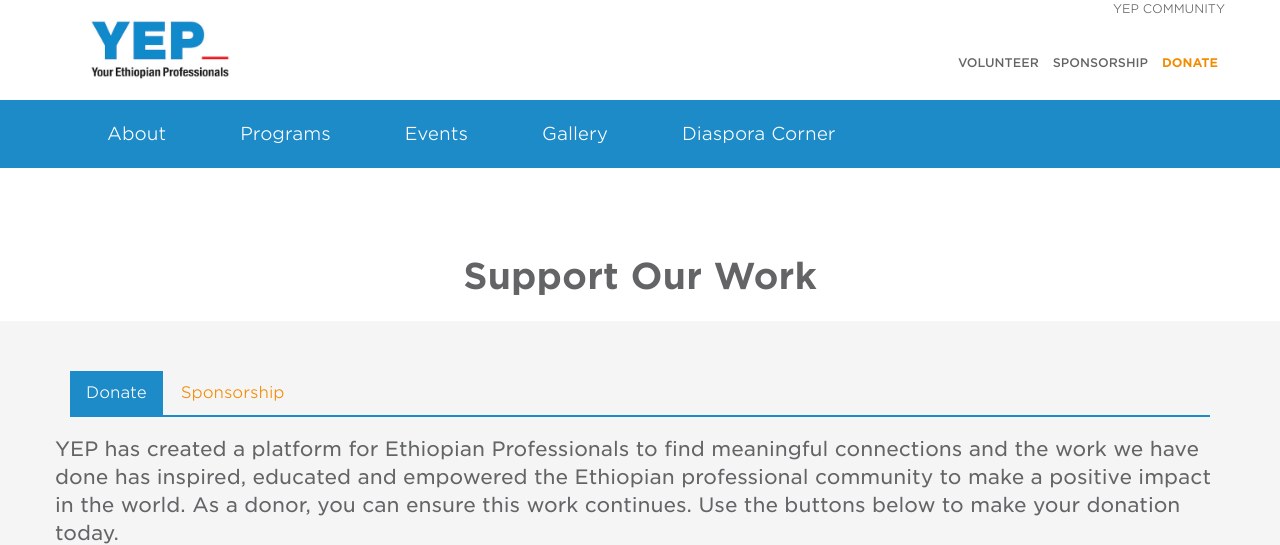
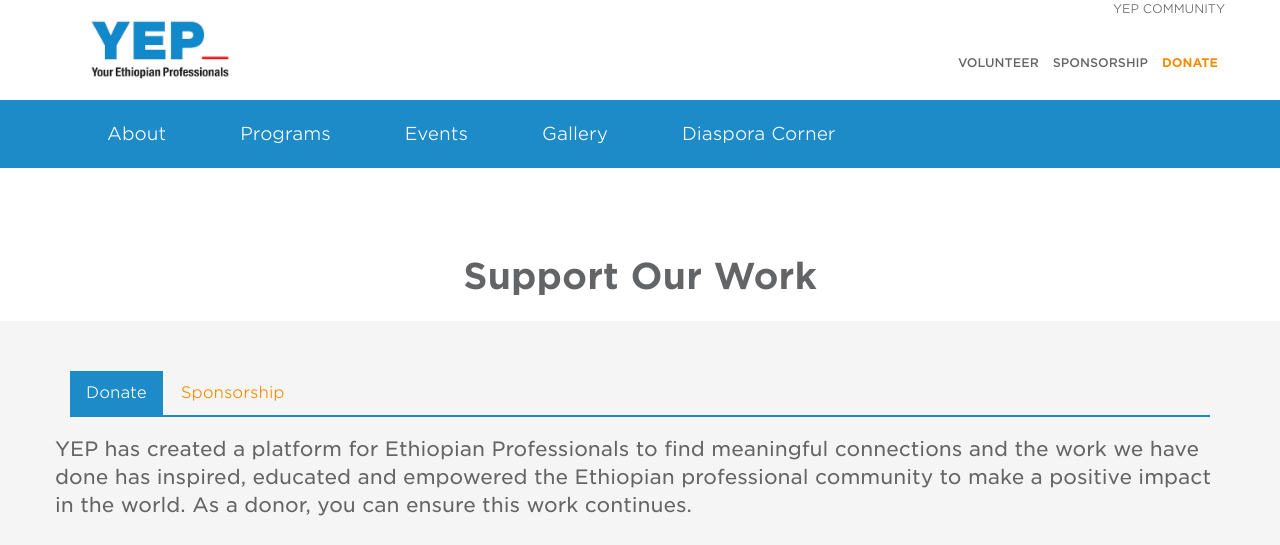
Before and after one commit to YEPNetwork/yepnetwork.github.io, a Jekyll site: the page built from _pages/donate.html, in a window 1280 px wide and 900 px high, cut to the strip 0-545 px from the top of the window. Built offline with Jekyll 4.4.1, drawn with Linux system fonts in a browser that asks for light colours; nearby versions of some CDN libraries.

Commit message:
Update donate.html

```diff
--- a/_pages/donate.html
+++ b/_pages/donate.html
@@ -17,10 +17,10 @@
         <div class="tab-content">
         <div id="menu1" class="tab-pane fade in active">
           <div class="row margin-top-2">
-          <p class="intro"> YEP has created a platform for Ethiopian Professionals to find meaningful connections and the work we have done has inspired, educated and empowered the Ethiopian professional community to make a positive impact in the world. As a donor, you can ensure this work continues.
-Use the buttons below to make your donation today.</p>
+          <p class="intro"> YEP has created a platform for Ethiopian Professionals to find meaningful connections and the work we have done has inspired, educated and empowered the Ethiopian professional community to make a positive impact in the world. As a donor, you can ensure this work continues.</p>
+<p Use the buttons below to make your donation today.</p>
              </script><iframe src="https://donorbox.org/embed/donate-398" height="685px" width="100%"
- style="max-width:500px; min-width:310px; max-height:none!important" seamless="seamless" name="donorbox" frameborder="0" scrolling="no" allowpaymentrequest></iframe>
+ style="max-width:1000px; min-width:620px; max-height:none!important" seamless="seamless" name="donorbox" frameborder="0" scrolling="no" allowpaymentrequest></iframe>
   <p>Your payment is protected through SSL encryption.</p>
      <hr/>
     <p>
@@ -28,13 +28,10 @@
      </p>
            </div>
             </div>
-             </div>
-              </div>
-                </div>
         <div id="menu2" class="tab-pane fade">
           <div class="row margin-top-2">
             <h1>Interested in Sponsoring YEP?</h1>
-              <p>Thank you for your interest in becoming a YEP sponsor. Your sponsorship helps to make our programs possible.</p>
+              <p> Thank you for your interest in becoming a YEP sponsor. Your sponsorship helps to make our programs possible.</p>
                 <p>Please contact info@yepnetwork.org with any sponsoring inquiries.</p>
       </div>
     </div>
```
